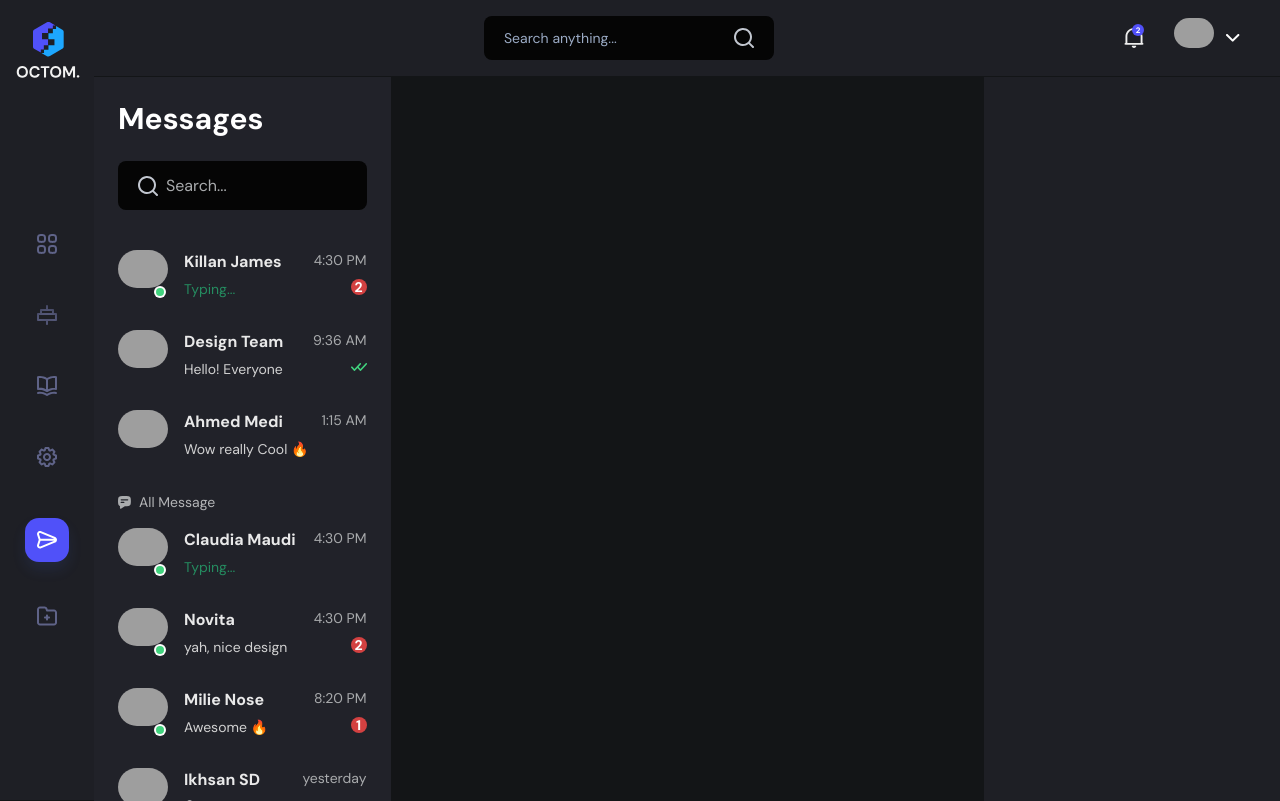
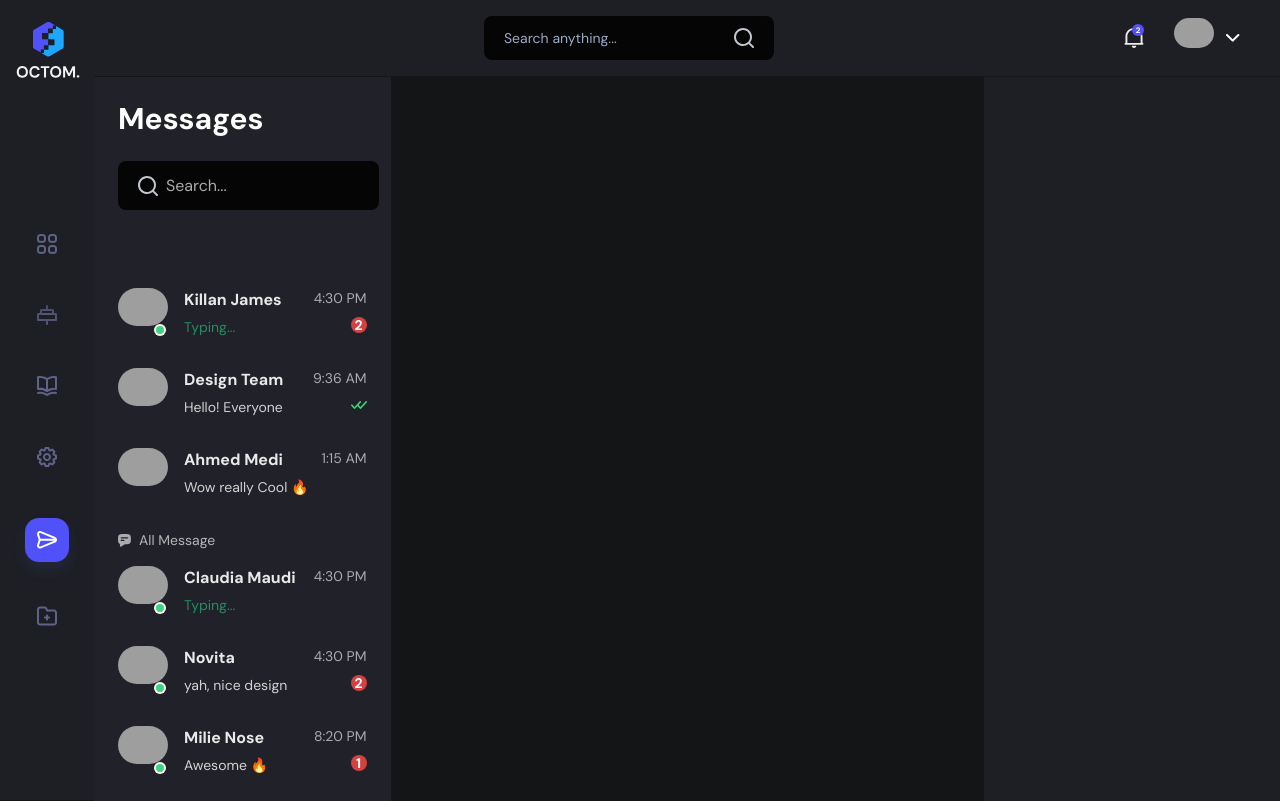
Before and after one commit to danielpaz98/messaging-app, a React (Vite) app: page / in a window 1280 px wide. Built offline with nearby package versions, Linux system fonts and the light colour scheme; grey boxes are pictures that could not be loaded.

Commit message:
chore: adjust styles in sidebar chat

```diff
--- a/src/App.tsx
+++ b/src/App.tsx
@@ -12,11 +12,12 @@ export default function App() {
 	return (
 		<DefaultLayout>
 			<div className="h-full grid grid-cols-12">
-				<section className="bg-[#212229] col-span-3 p-[24px] overflow-y-auto hover-scrollbar">
+				<section className="grid grid-rows-[1fr_3fr] gap-5 overflow-hidden bg-[#212229] col-span-3 p-6 pb-3 pr-3">
+					<div>
 						<h2 className="text-[#fff] text-3xl font-bold mb-6">Messages</h2>
 
 						<Searcher
-						className="max-w-[262px] text-base leading-none text-[#a9abad] py-[14px] gap-2 mb-10"
+							className="text-base leading-none text-[#a9abad] py-[14px] gap-2"
 							placeholder="Search..."
 							searchIcon={() => (
 								<button className="-order-1" type="button">
@@ -24,8 +25,10 @@ export default function App() {
 								</button>
 							)}
 						/>
+					</div>
 
-					<ul className="space-y-[30px]">
+					<div className="overflow-y-auto hover-scrollbar pr-3">
+						<ul className="[&>li:not(:last-child)]:mb-[30px]">
 							{recentChats.map((chat) => (
 								<li key={chat.id}>
 									<SidebarChat
@@ -42,7 +45,7 @@ export default function App() {
 							))}
 						</ul>
 
-					<ul className="mt-8 space-y-[30px] space-y-reverse">
+						<ul className="mt-8 [&>li:not(:last-child)]:mb-[30px]">
 							<h4 className="flex items-center mb-4">
 								<MessageLinesIcon className="inline" fill="#a9abad" height={13} width={13} />
 								<span className="ml-2 text-[#b4b5b7] text-sm">All Message</span>
@@ -64,6 +67,7 @@ export default function App() {
 								</li>
 							))}
 						</ul>
+					</div>
 				</section>
 				<section className="bg-[#131517] col-span-6"></section>
 				<section className="bg-[#1e1f25] col-span-3"></section>
```
Lines whose indentation alone changed are shown as unchanged.
